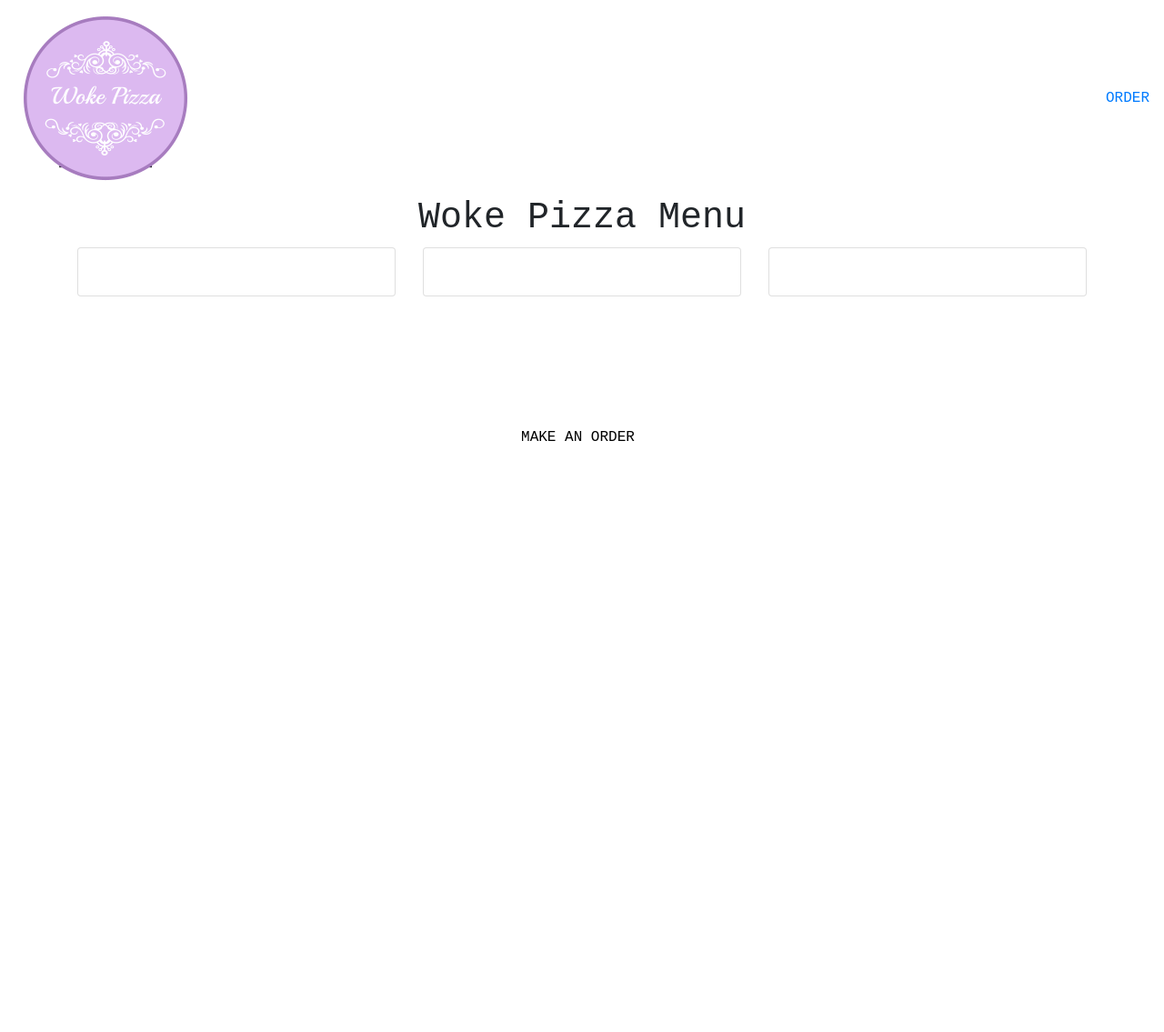
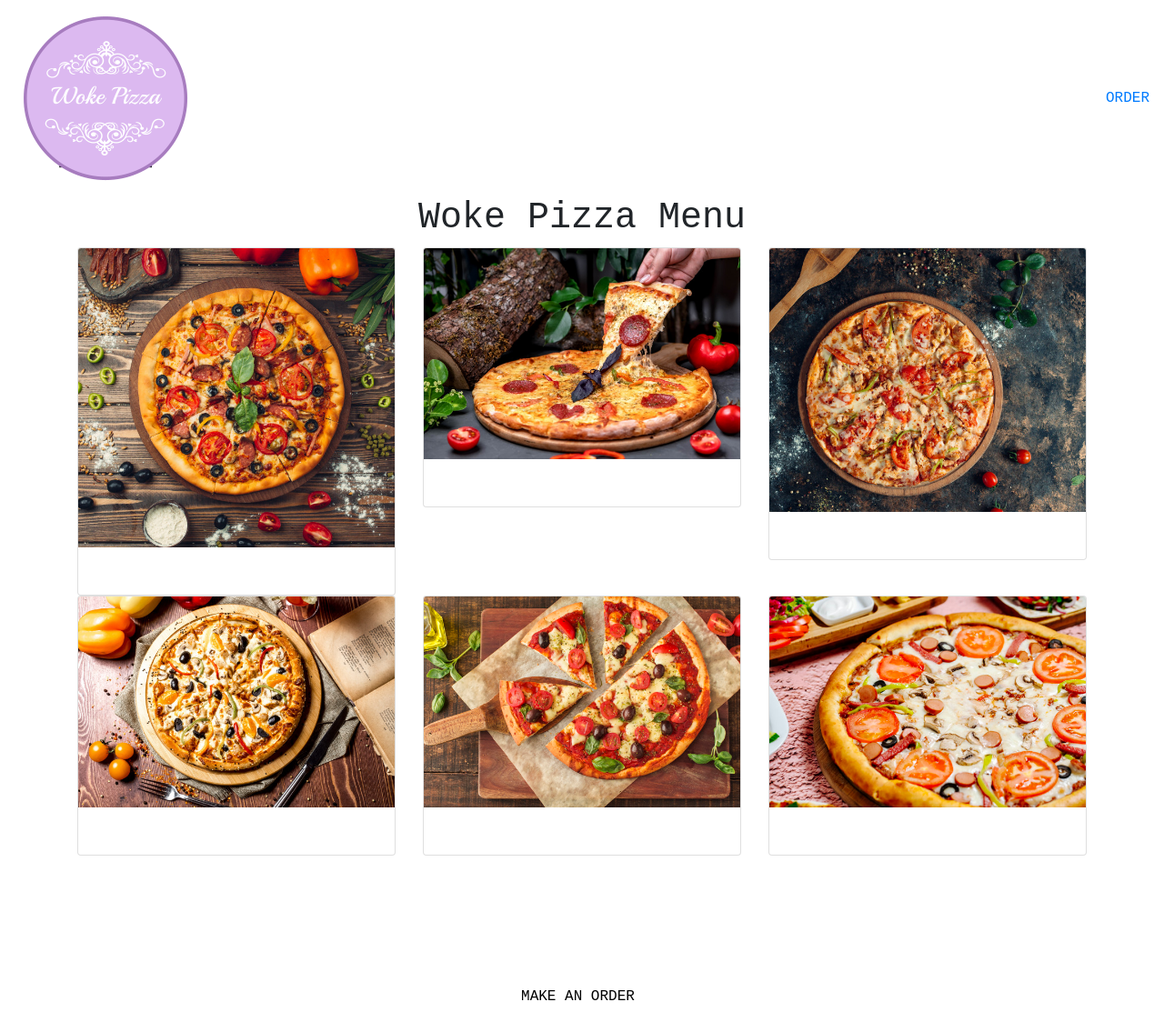
Before and after one commit to elijahk59/parker-pizza, a plain HTML site: page index.html in a window 1280 px wide. Shown: the whole page at 91% size. Before the commit the page ends 800 px from the top, so only its background shows below. Drawn offline with nearby package versions, Linux system fonts and the light colour scheme.

Commit message:
linked added images to html

```diff
--- a/css/styles.css
+++ b/css/styles.css
@@ -24,7 +24,6 @@ body {
 .order {
     color: white;
     text-align: center;
-    background: url(images/pizza-on-board.jpg);
     background-attachment: fixed;
 
 
--- a/index.html
+++ b/index.html
@@ -30,7 +30,7 @@
             <div class="row">
                 <div class="col-md-4">
                     <div class="card">
-                        <img class="card-img-top" src="" alt="">
+                        <img class="card-img-top" src="images/tomato-pizza.jpg" alt="tomato-pizza">
                         <div class="card-body">
                             <h3 class="card-title"></h3>
                             <p class="card-text"></p>
@@ -39,7 +39,7 @@
                 </div>
                 <div class="col-md-4">
                     <div class="card">
-                        <img class="card-img-top" src="" alt="">
+                        <img class="card-img-top" src="images/pizza-pepperoni.jpg" alt="pizza-pepperoni">
                         <div class="card-body">
                             <h3 class="card-title"></h3>
                             <p class="card-text"></p>
@@ -48,7 +48,36 @@
                 </div>
                 <div class="col-md-4">
                     <div class="card">
-                        <img class="card-img-top" src="" alt="">
+                        <img class="card-img-top" src="images/chicken-pizza.jpg" alt="chicken-pizza">
+                        <div class="card-body">
+                            <h3 class="card-title"></h3>
+                            <p class="card-text"></p>
+                        </div>
+                    </div>
+                </div>
+            </div>
+            <div class="row">
+                <div class="col-md-4">
+                    <div class="card">
+                        <img class="card-img-top" src="images/cheese-pizza.jpg" alt="cheese-pizza">
+                        <div class="card-body">
+                            <h3 class="card-title"></h3>
+                            <p class="card-text"></p>
+                        </div>
+                    </div>
+                </div>
+                <div class="col-md-4">
+                    <div class="card">
+                        <img class="card-img-top" src="images/pizza-on-board.jpg" alt="pizza-on-board">
+                        <div class="card-body">
+                            <h3 class="card-title"></h3>
+                            <p class="card-text"></p>
+                        </div>
+                    </div>
+                </div>
+                <div class="col-md-4">
+                    <div class="card">
+                        <img class="card-img-top" src="images/served-pizza.jpg" alt="served-pizza">
                         <div class="card-body">
                             <h3 class="card-title"></h3>
                             <p class="card-text"></p>
```
Also changed, not shown: images/fleek-pizza.svg (deleted), images/pizza-on-fleek.svg (deleted).
